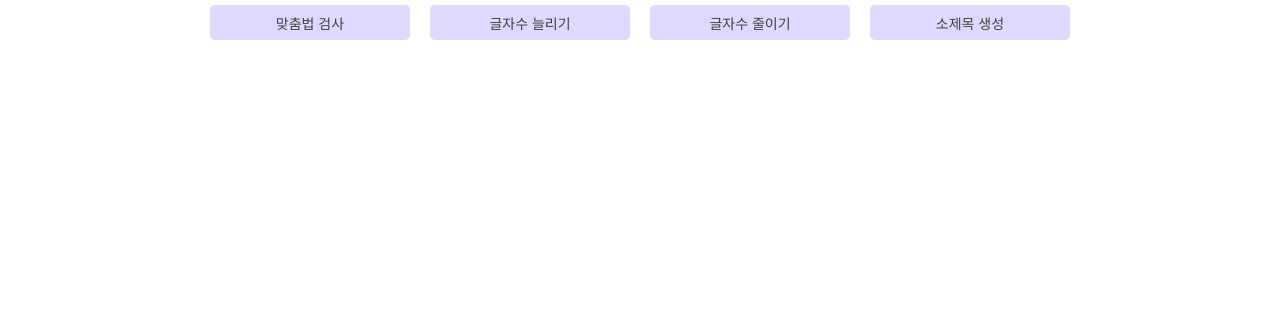
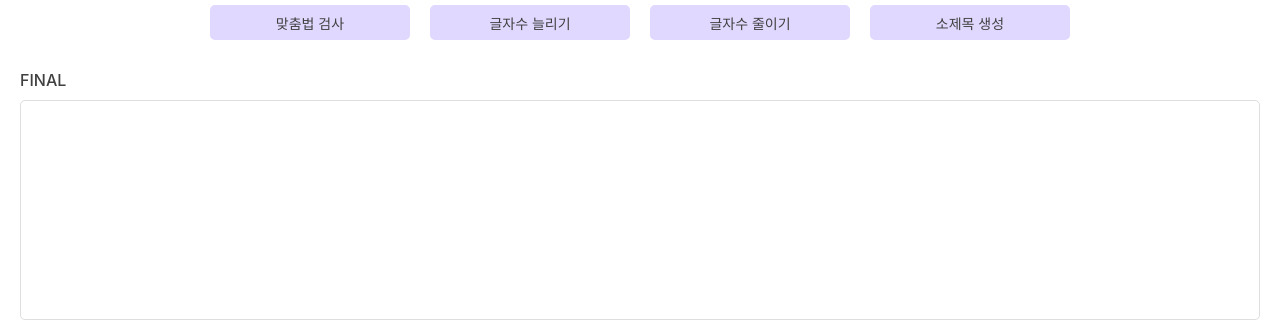
Before and after one commit to 2023-opensource-project/frontend, a React (Create React App) app: page /masterCoverLetter in a window 1280 px wide. Shown: the part 516-846 px from the top of the page. Built offline with nearby package versions, Linux system fonts and the light colour scheme.

Commit message:
feat(마스터 자기소개서): 최초 입력과 GPT 추천 내용을 최종 정리해서 입력할 폼 구현

```diff
--- /dev/null
+++ b/src/MasterCoverLetterComponents/FinalInput.jsx
@@ -0,0 +1,21 @@
+import React from "react";
+import { TextStyle } from "../Constants/style";
+import { Textarea } from "./MasterCoverLetter.style";
+
+function FinalInput({ finalContent, handleFinalInputChange, textLength }) {
+  return (
+    <div>
+      <TextStyle textAlign="left" fontWeight="500" margin="10px 0">
+        FINAL
+      </TextStyle>
+      <Textarea name="fianlContent" value={finalContent} onChange={handleFinalInputChange} />
+      <div style={{ marginTop: "5px" }}>
+        <TextStyle textAlign="right" fontSize="11px">
+          글자 수 세기: {textLength}자
+        </TextStyle>
+      </div>
+    </div>
+  );
+}
+
+export default FinalInput;
--- a/src/Pages/MasterCoverLetter.jsx
+++ b/src/Pages/MasterCoverLetter.jsx
@@ -5,6 +5,7 @@ import TitleContainer from "../MasterCoverLetterComponents/TitleContainer";
 import TabTitleContainer from "../MasterCoverLetterComponents/TabTitleContainer";
 import GPTButton from "../MasterCoverLetterComponents/GPTButton";
 import Recommend from "../MasterCoverLetterComponents/Recommend";
+import FinalInput from "../MasterCoverLetterComponents/FinalInput";
 // import Section1 from "../MasterCoverLetterComponents/Section1";
 
 export const Container = styled.div`
@@ -18,6 +19,7 @@ function MasterCoverLetter() {
   const [tabContents, setTabContents] = useState(Array(10).fill(""));
   const [textLength, setTextLength] = useState(0);
   const [operationResult, setOperationResult] = useState({ operation: "", result: "" });
+  const [finalContent, setFinalContent] = useState("");
 
   const handleTabClick = (index) => {
     setActiveTab(index);
@@ -36,6 +38,11 @@ function MasterCoverLetter() {
     setOperationResult({ operation, result });
   };
 
+  const handleFinalInputChange = (event) => {
+    const { value } = event.target;
+    setFinalContent(value);
+  };
+
   return (
     <Container>
       <Inner>
@@ -51,6 +58,11 @@ function MasterCoverLetter() {
         />
         <GPTButton handleOperation={handleOperation} />
         <Recommend operationResult={operationResult} />
+        <FinalInput
+          finalContent={finalContent}
+          handleFinalInputChange={handleFinalInputChange}
+          textLength={textLength}
+        />
         {/* <Section1 /> */}
       </Inner>
     </Container>
```
